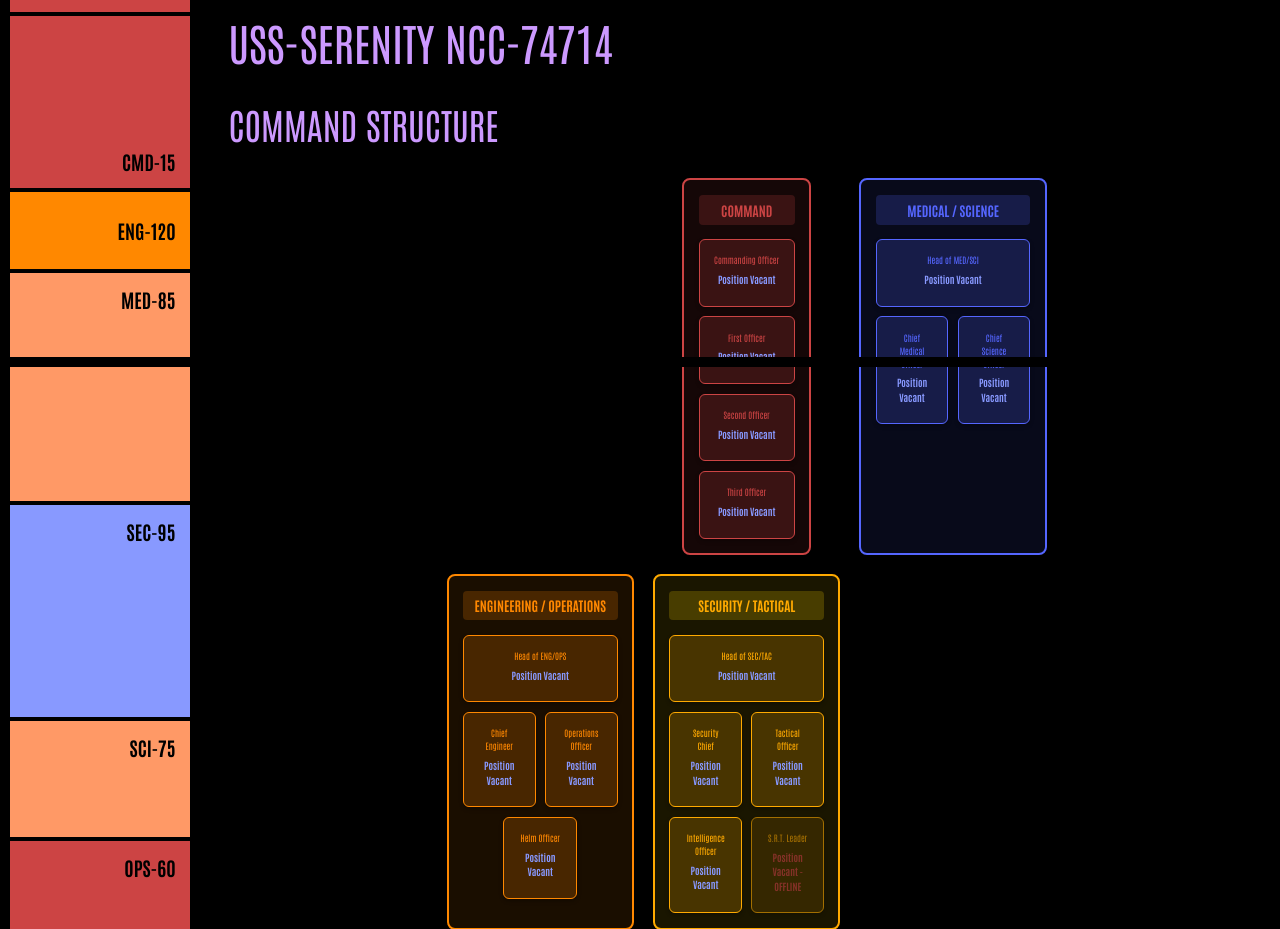
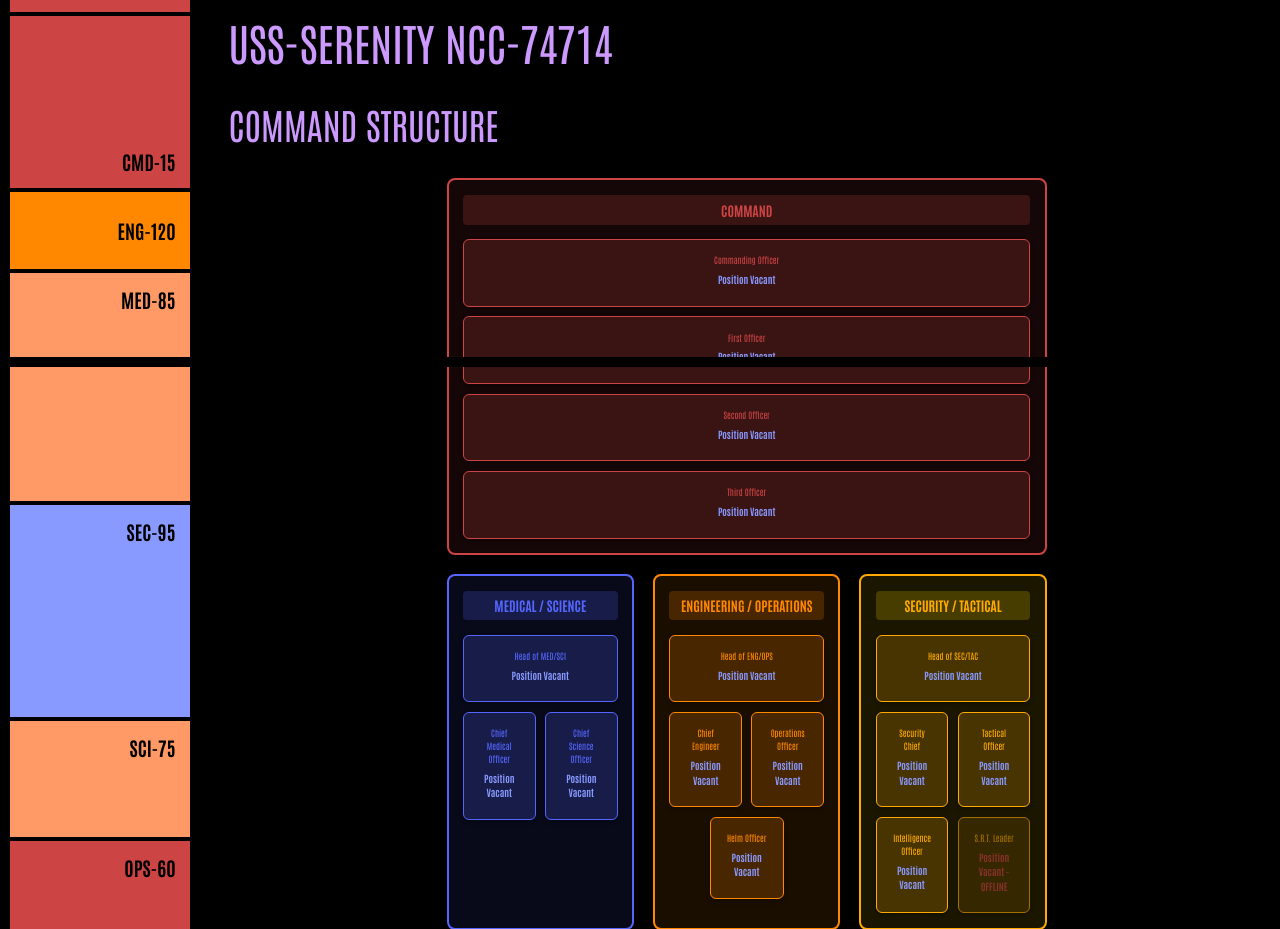
Before and after one commit to aidanpoe/uss-serenity1, a PHP site: page /pages/roster.php in a window 1280 px wide. Shown: the part 433-1362 px from the top of the page. Run offline with PHP 8.4, Linux system fonts and the light colour scheme; data that the repository does not hold is empty.

Commit message:
Update roster.php

```diff
--- a/pages/roster.php
+++ b/pages/roster.php
@@ -234,9 +234,7 @@ $ranks = [
 			box-shadow: 0 3px 6px rgba(0,0,0,0.4);
 		}
 		.command-department {
-			grid-column: 2; /* Centers over middle column (ENG/OPS) */
-			max-width: 75%; /* 25% reduction from original size */
-			justify-self: center;
+			grid-column: 1 / -1; /* Spans full width */
 			border-color: var(--red);
 			background: rgba(204, 68, 68, 0.1);
 		}
```
